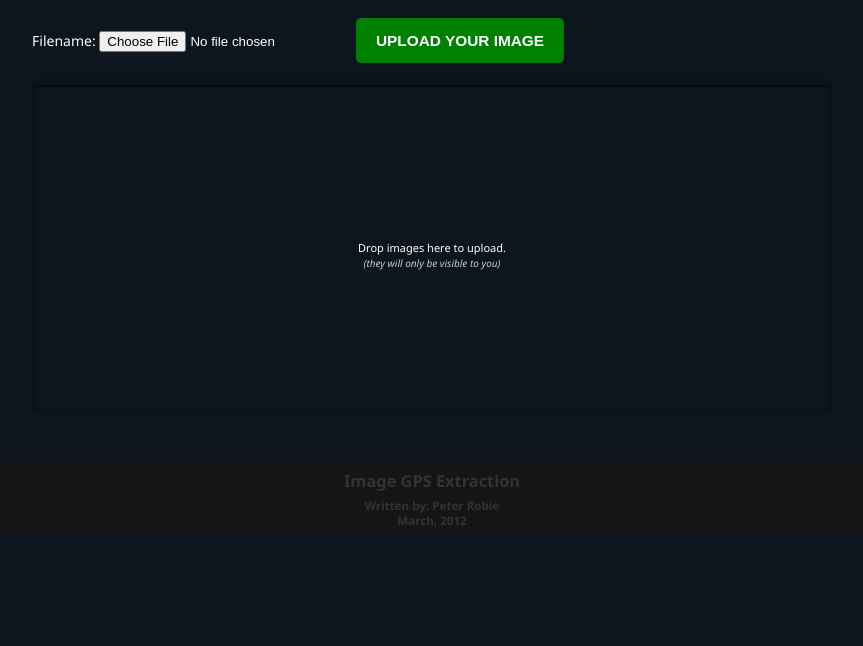
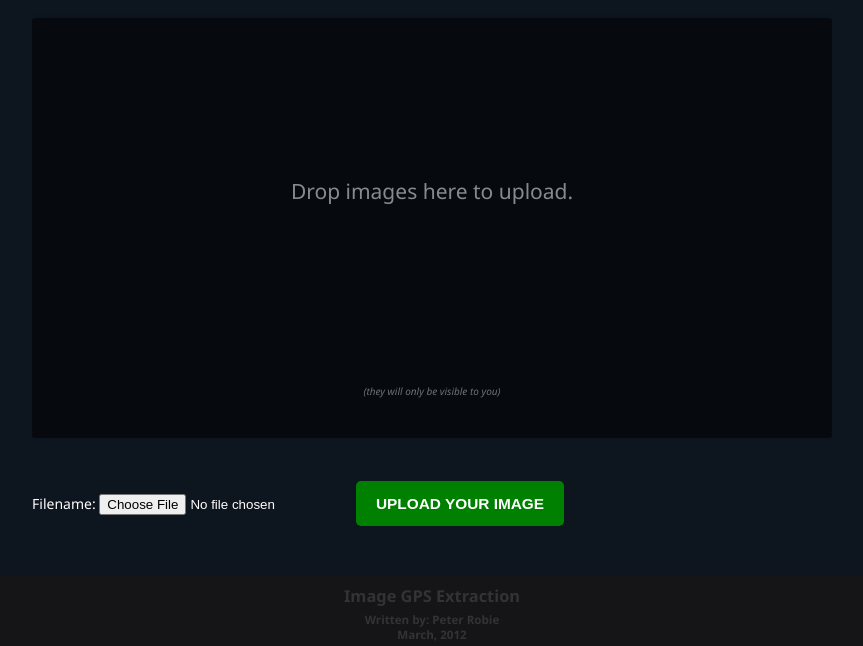
Before and after one commit to peterrobie/GPS-Nav, a PHP site: page / in a window 1280 px wide. Shown: the part 1367-2013 px from the top of the page, without its empty margins (208-1071 px from the left). Before the commit the page ends 1894 px from the top, so only its background shows below. Run offline with PHP 8.4, Linux system fonts and the light colour scheme; some libraries are stand-ins or nearby versions.

Commit message:
Updated the dropbox functionality

```diff
--- a/css/styles.css
+++ b/css/styles.css
@@ -162,9 +162,8 @@ h1{
 	transition:0.25s;
 }
 
-#dropbox .preview.done .progress{
-	width:100% !important;
-}
+#dropbox .preview.done .progress{width:100% !important;}
+.dropbox{background:#000;opacity:.5;}
 
 /* BUTTONS */
 .button{padding:5px 20px;font-weight:bold;height:45px;border:none;text-transform:uppercase;font-size:1.1em;cursor:pointer;}
@@ -172,6 +171,7 @@ h1{
 .rnd5{border-radius:5px;}
 
 .wht{color:#fff;}
+
 .green{background-color:green;}
 
 /*----------------------------
--- a/index.php
+++ b/index.php
@@ -165,24 +165,21 @@
 
 			<section>
 				<article>
+					<div id="dropbox" class="dropbox rnd5">
+						<span class="message" style="font-size:1.5em;">Drop images here to upload. </span><br />
+						<span class="message"><i>(they will only be visible to you)</i></span>
+					</div>
+					<div class="message"></div>
+				</article>
+			</section>
+			<br style="clear: both;" />
+			<section>
+				<article>
 					<form id="submitGPSImage" action="fileUploadProcess.php" method="post" enctype="multipart/form-data">
 						<label for="gpsImage">Filename:</label>
 						<input type="file" name="gpsImage" id="gpsImage" class="" />
 						<input id="submit" type="submit" name="submit" value="Upload your image" class="button wht rnd5 green" />
 					</form>
-				</article>
-			</section>
-
-			<br style="clear: both;" />
-
-			<section>
-				<article>
-
-					<div id="dropbox">
-						<span class="message">Drop images here to upload. <br /><i>(they will only be visible to you)</i></span>
-					</div>
-
-					<div class="message"></div>
 				</article>
 			</section>
 
```
Also changed, not shown: gps_js/script.js (+3 -15 lines).
